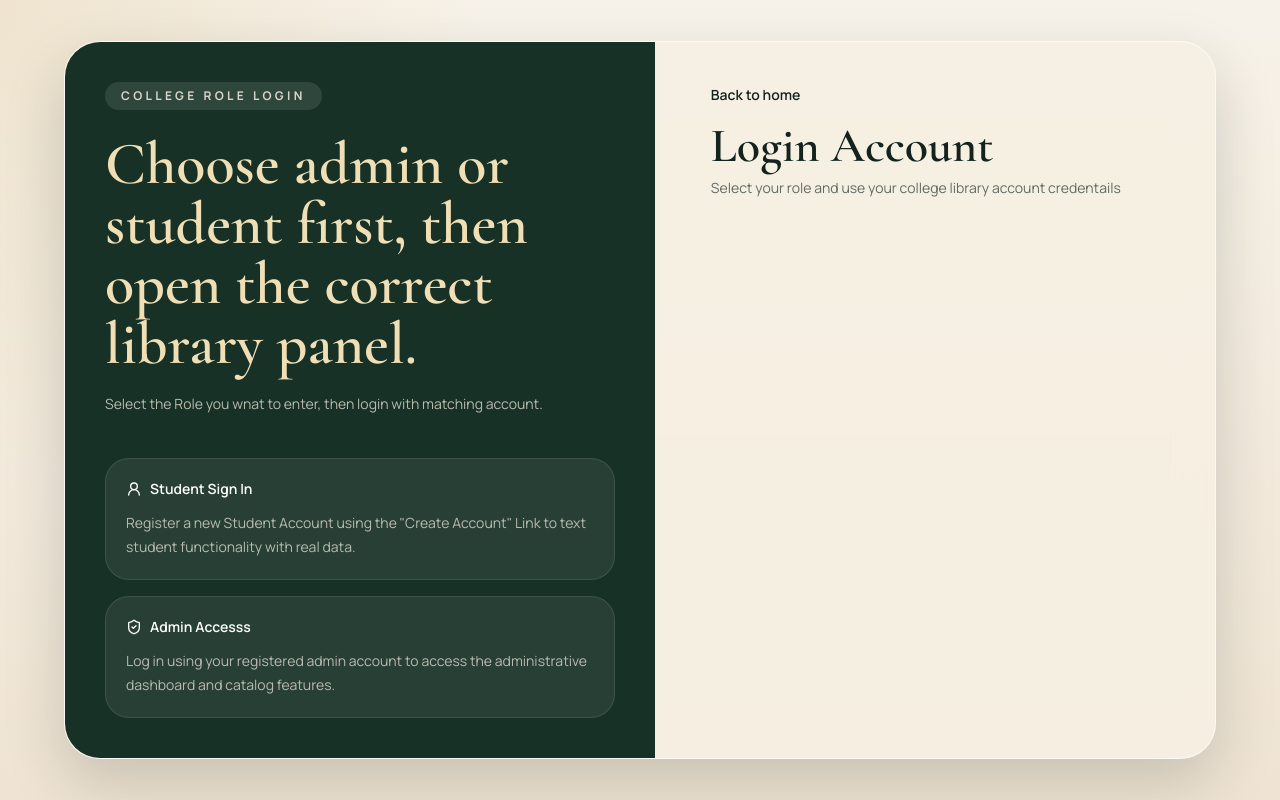
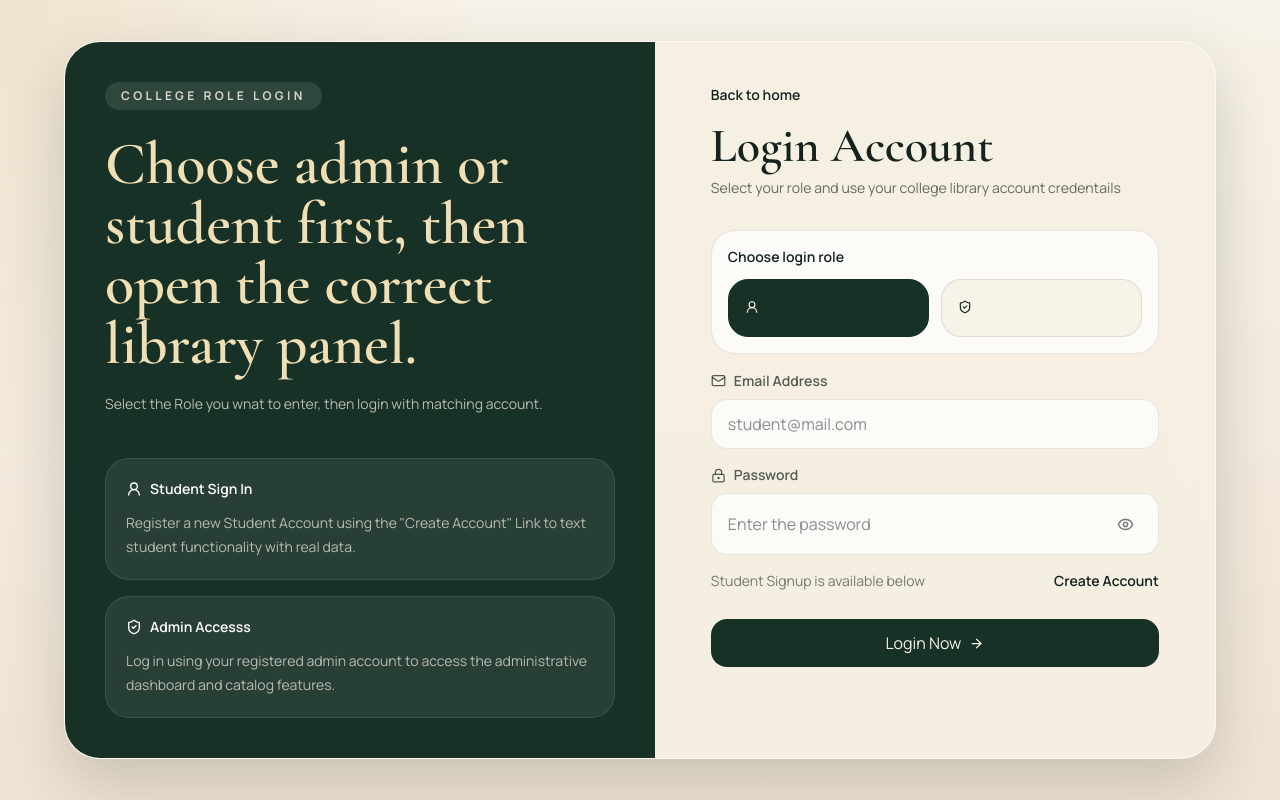
Before and after one commit to UsmanSiddique-dev/LibreStack, a React (Vite) app in the folder Frontend/: page /login in a window 1280 px wide. Built offline with nearby package versions, Linux system fonts and the light colour scheme.

Commit message:
feat: enhance Login component with role selection, improved form handling, and password visibility toggle

```diff
--- a/Frontend/src/pages/Login.jsx
+++ b/Frontend/src/pages/Login.jsx
@@ -1,6 +1,14 @@
 import React, { useEffect, useState } from "react";
 import { loginStyles as s } from "../assets/Styles";
-import { ShieldCheck, UserRound } from "lucide-react";
+import {
+  ArrowRight,
+  Eye,
+  EyeOff,
+  LockKeyhole,
+  Mail,
+  ShieldCheck,
+  UserRound,
+} from "lucide-react";
 import { Link, useLocation, useNavigate } from "react-router-dom";
 import { useAuth } from "../shared/AuthContext";
 const roleChoises = [
@@ -140,7 +148,93 @@ function Login() {
             <p className={s.formSubtitle}>
               Select your role and use your college library account credentails
             </p>
-            <form action="" className={s.form}></form>
+            <form onSubmit={handleSubmit} className={s.form}>
+              <div className={s.roleContainer}>
+                <p className={s.roleLabel}>Choose login role</p>
+                <div className={s.roleGrid}>
+                  {roleChoises.map((choice) => {
+                    const Icon = choice.icon;
+                    return (
+                      <label
+                        key={choice.value}
+                        className={`${s.roleOption} ${form.role === choice.value ? s.roleOptionSelected : s.roleOptionUnselected}`}
+                      >
+                        <input
+                          type="radio"
+                          name="role"
+                          value={choice.value}
+                          checked={form.role === choice.value}
+                          onChange={handleChange}
+                          className={s.roleRadio}
+                        />
+                        <span className={s.roleIconLabel}>
+                          <Icon size={14} />
+                          {choice.role}
+                        </span>
+                      </label>
+                    );
+                  })}
+                </div>
+              </div>
+              <label htmlFor="" className="block">
+                <span className={s.fieldLabel}>
+                  <Mail size={15} />
+                  Email Address
+                </span>
+                <input
+                  type="email"
+                  name="email"
+                  value={form.email}
+                  onChange={handleChange}
+                  placeholder="student@mail.com"
+                  className={s.input}
+                />
+              </label>
+              <label htmlFor="" className="block">
+                <span className={s.fieldLabel}>
+                  <LockKeyhole size={15} />
+                  Password
+                </span>
+                <div className={s.passwordWrapper}>
+                  <input
+                    type={showPassword ? "text" : "password"}
+                    name="password"
+                    value={form.password}
+                    onChange={handleChange}
+                    placeholder="Enter the password"
+                    className={s.passwordInput}
+                  />
+                  <button
+                    type="button"
+                    onClick={() => setShowPassword((current) => !current)}
+                    className={s.togglePasswordButton}
+                  >
+                    {showPassword ? <EyeOff size={17} /> : <Eye size={17} />}
+                  </button>
+                </div>
+              </label>
+              {error && <div className={s.errorMessage}>{error}</div>}
+              <div className={s.footerFlex}>
+                <span className={s.footerText}>
+                  {form.role === "admin"
+                    ? "Admin Accounts use existing credentials"
+                    : "Student Signup is available below"}
+                </span>
+                {form.role === "user" && (
+                  <Link to="/signup" className={s.signupLink}>
+                    Create Account
+                  </Link>
+                )}
+              </div>
+              <button
+                type="submit"
+                disabled={loading}
+                className={s.submitButton}
+              >
+                {loading ? "Logging In ..." : "Login Now"}
+                {!loading && <ArrowRight size={15} />}
+              </button>
+            </form>
           </div>
         </section>
       </div>
```
